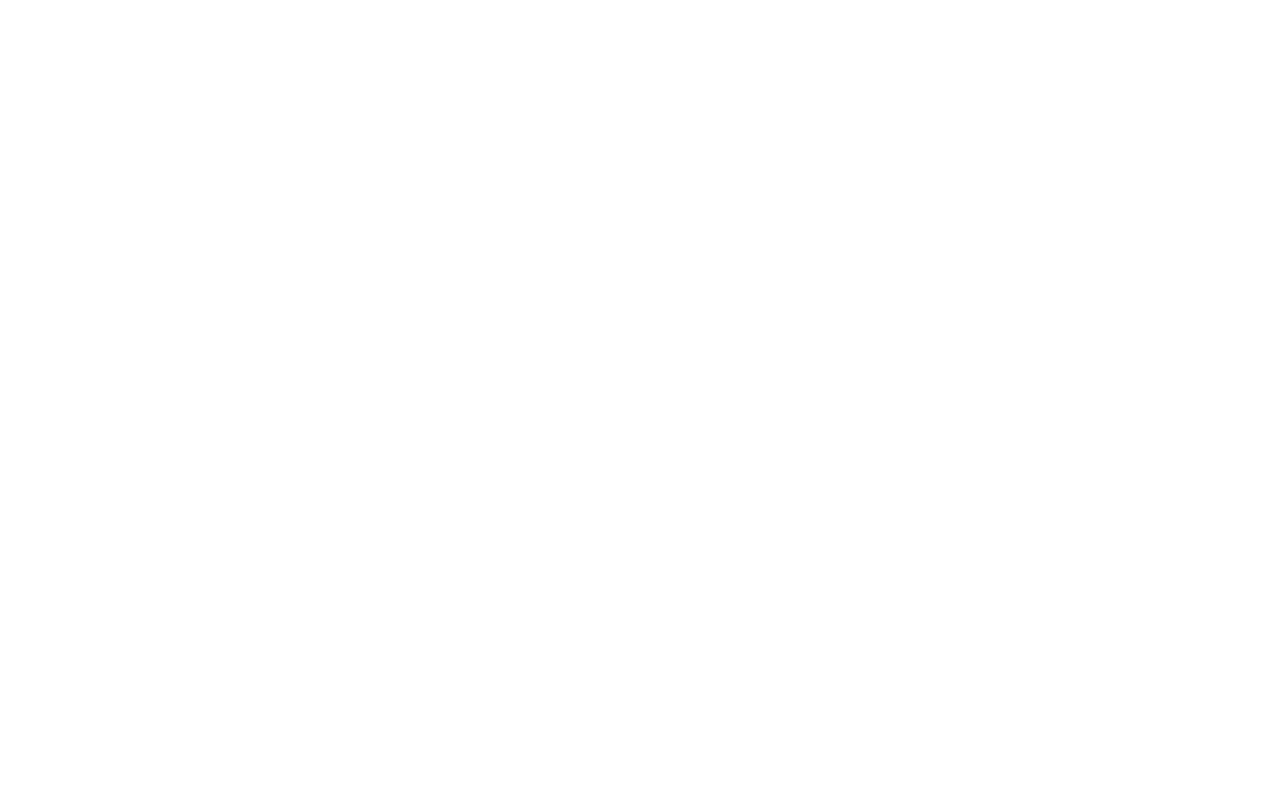
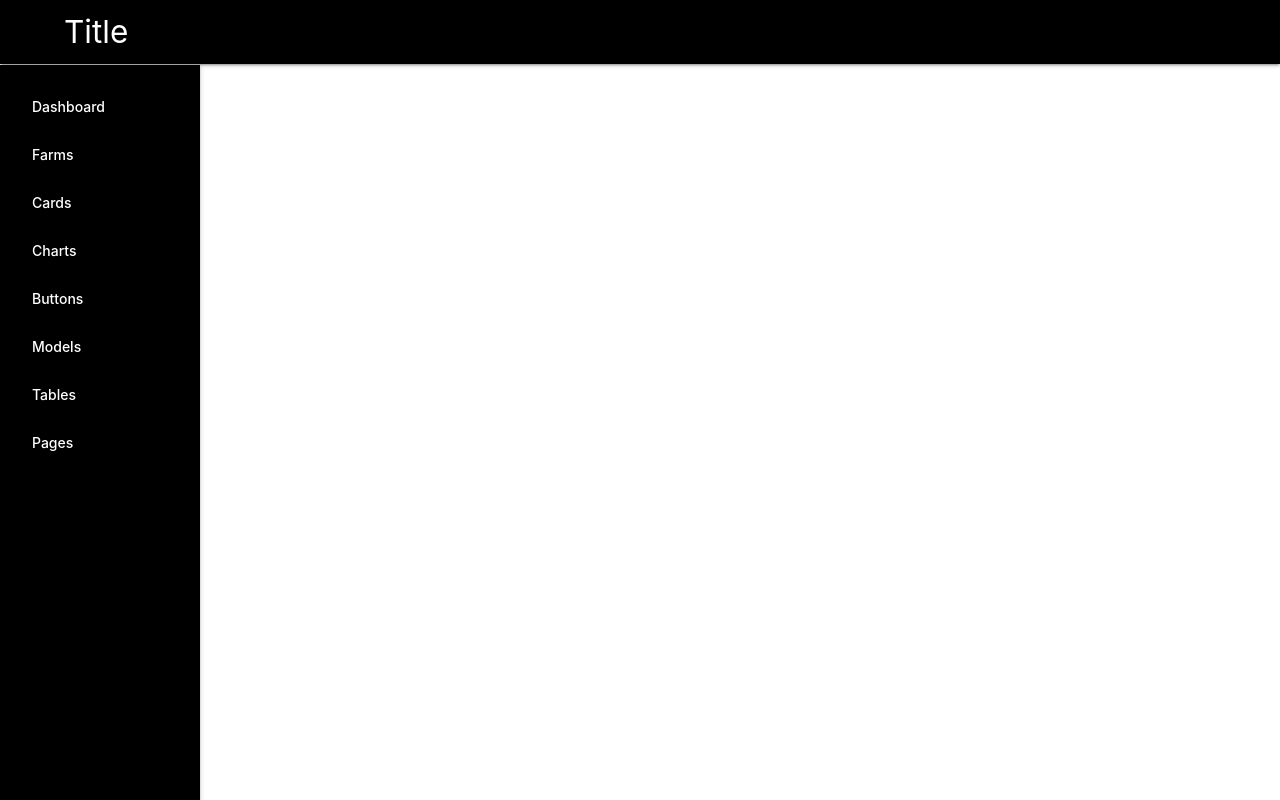
Before and after one commit to praveen-riseslabs/angular-application, an Angular app in the folder fontend/ClientApp/: page /homepage in a window 1280 px wide. Before the commit this address led to /. Built offline with nearby package versions, Linux system fonts and the light colour scheme.

Commit message:
dashboard with login code added

```diff
--- a/fontend/ClientApp/src/app/app-routing.module.ts
+++ b/fontend/ClientApp/src/app/app-routing.module.ts
@@ -4,6 +4,7 @@
 import { RegistrationComponent } from './components/registration/registration.component';
 import { ForgotpasswordComponent } from './components/forgotpassword/forgotpassword/forgotpassword.component';
 import { ResetpasswordComponent } from './components/resetpassword/resetpassword/resetpassword.component';
+import { HomepageComponent } from './components/homepage/homepage/homepage.component';
 
 const routes: Routes = [{
   path:"login", component:LoginComponent},
@@ -15,6 +16,9 @@
   },
   {
     path:"resetpassword", component:ResetpasswordComponent
+  },
+  {
+    path:"homepage", component:HomepageComponent
   }
 ];
 
--- a/fontend/ClientApp/src/app/app.module.ts
+++ b/fontend/ClientApp/src/app/app.module.ts
@@ -9,6 +9,7 @@
 import { LoginComponent } from './components/login/login/login.component';
 import { ForgotpasswordComponent } from './components/forgotpassword/forgotpassword/forgotpassword.component';
 import { ResetpasswordComponent } from './components/resetpassword/resetpassword/resetpassword.component';
+import { HomepageComponent } from './components/homepage/homepage/homepage.component';
 
 @NgModule({
   declarations: [
@@ -16,7 +17,8 @@
     RegistrationComponent,
     LoginComponent,
     ForgotpasswordComponent,
-    ResetpasswordComponent
+    ResetpasswordComponent,
+    HomepageComponent
   ],
   imports: [
     BrowserModule,
--- /dev/null
+++ b/fontend/ClientApp/src/app/components/homepage/homepage/homepage.component.css
@@ -0,0 +1,185 @@
+.dropdown-content {
+    top: 65px !important;
+  }
+  .sidenav {
+    padding-top: 18px;
+    min-height: 10px;
+    overflow-y: auto;
+    background-color: black;
+  }
+  .sidenav li a{
+    color: white;
+  }
+  .logo {
+    position: absolute;
+    bottom: 70px;
+    left: 50%;
+    transform: translateX(-50%)
+  }
+  .posts {
+    padding: 0 0 5px 0!important;
+  }
+  .event-card {
+    margin: 20px !important;
+  }
+  .row {
+    padding-top: 30px
+  }
+  .search-field {
+    width: 50% !important;
+  }
+  .event-title {
+    margin: 1rem 0 .912rem 1rem !important;
+  }
+  .input-field input[type=search]+.search-icon {
+    left: unset !important;
+    right: 1rem !important;
+    cursor: pointer;
+  }
+  nav .input-field .search-icon, .input-field > .search-icon {
+    right: 0 !important;
+  }
+  .input-field input[type=search] ~ .close-icon {
+    right: unset !important;
+    left: 1rem !important;
+  }
+  /* .calendar-btn {
+    display: block;
+    position: fixed;
+    top: 76%;
+    right: 10%;
+  }
+  .event-today-btn {
+    display: block;
+    position: fixed;
+    top: 86%;
+    right: 10%;
+  } */
+  .event-today > .card-title {
+    padding: 10px;
+  }
+  .modal-trigger {
+    display: block !important;
+  }
+  @media only screen and (min-width: 993px) {
+    /* header {
+      padding-left: 300px;
+    } */
+    .sidenav {
+      top: 65px !important;
+    }
+    .logo {
+      bottom: 130px;
+    }
+    .container {
+      width: 90%;
+    }
+    main {
+      padding-left: 300px;
+    }
+    main .container {
+      width: 100%;
+      max-width:1500px;
+    }
+    .search-field {
+      width: 70% !important;
+    }
+    /* .calendar-btn, .event-today-btn {
+      display: none !important;
+    } */
+    .modal-trigger {
+      display: none !important;
+    }
+    .calendar {
+      display: block !important;
+      position: fixed;
+      margin-right: 18px;
+      box-shadow: 0 2px 2px 0 rgba(0,0,0,0.14), 0 3px 1px -2px rgba(0,0,0,0.12), 0 1px 5px 0 rgba(0,0,0,0.2);
+    }
+    .event-today {
+      display: block;
+      position: fixed;
+      top: 480px;
+      max-width: 475px;
+      margin-right: 18px
+    }
+  }
+
+/* CALENDAR */
+
+ul {list-style-type: none;}
+
+.month {
+  padding: 55px 25px;
+  width: 100%;
+  background: #E53935;
+  text-align: center;
+}
+
+.month ul {
+  margin: 0;
+  padding: 0;
+}
+
+.month ul li {
+  color: white;
+  font-size: 20px;
+  text-transform: uppercase;
+  letter-spacing: 3px;
+}
+
+.month .prev {
+  float: left;
+  padding-top: 10px;
+}
+
+.month .next {
+  float: right;
+  padding-top: 10px;
+}
+
+.weekdays {
+  margin: 0;
+  padding: 10px 0;
+}
+
+.weekdays li {
+  display: inline-block;
+  width: 12.6%;
+  text-align: center;
+}
+
+.days {
+  padding: 10px 0;
+  margin: 0;
+}
+
+.days li {
+  list-style-type: none;
+  display: inline-block;
+  width: 12.6%;
+  text-align: center;
+  margin-bottom: 5px;
+  font-size:12px;
+  color: #777;
+}
+
+.days li .active {
+  padding: 5px;
+  background: #E53935;
+  color: white !important;
+}
+
+/* Add media queries for smaller screens */
+@media screen and (max-width:720px) {
+  .weekdays li, .days li {width: 13.1%;}
+}
+
+@media screen and (max-width: 420px) {
+  .weekdays li, .days li {width: 12.5%;}
+  .days li .active {padding: 2px;}
+}
+
+@media screen and (max-width: 290px) {
+  .weekdays li, .days li {width: 12.2%;}
+}
--- /dev/null
+++ b/fontend/ClientApp/src/app/components/homepage/homepage/homepage.component.html
@@ -0,0 +1,69 @@
+
+<!-- NAVBAR -->
+  <header>
+    <!-- TOPNAV -->
+    <ul id="dropdown1" class="dropdown-content">
+      <li><a href="#!">Logout</a></li>
+    </ul>
+    <div class="navbar-fixed">
+      <nav class="black darken-1">
+        <div class="container">
+          <div class="nav-wrapper">
+            <a href="#!" class="brand-logo">Title</a>
+
+            <a href="#" data-target="nav-mobile" class="sidenav-trigger"><i class="material-icons">menu</i></a>
+            <ul class="right">
+              <!-- <li><a class="waves-effect waves-light">Login<i class="material-icons right">account_box</i></a></li>
+              <li><a class="dropdown-trigger" href="#!" data-target="dropdown1">Hello User<i class="material-icons right">arrow_drop_down</i></a></li> -->
+            </ul>
+          </div>
+        </div>
+      </nav>
+    </div>
+    <!-- END_TOPNAV -->
+
+    <!-- SIDEBAR -->
+    <ul id="nav-mobile" class="sidenav sidenav-fixed" style="width: 200px;">
+      <li class="bold">
+        <a href="#" >Dashboard</a>
+      </li>
+      <li class="bold">
+        <a href="#" class="waves-effect waves-light">Farms</a>
+      </li>
+      <li class="bold">
+        <a href="#" class="waves-effect waves-light">Cards</a>
+      </li>
+      <li class="bold">
+        <a href="#" class="waves-effect waves-light">Charts</a>
+      </li>
+      <li class="bold">
+        <a href="#" class="waves-effect waves-light">Buttons</a>
+      </li>
+      <li class="bold">
+        <a href="#" class="waves-effect waves-light">Models</a>
+      </li>
+      <li class="bold">
+        <a href="#" class="waves-effect waves-light">Tables</a>
+      </li>
+      <li class="bold">
+        <a href="#" class="waves-effect waves-light">Pages</a>
+      </li>
+    </ul>
+    <!-- END_SIDEBAR -->
+  </header>
+  <!-- END_NAVBAR -->
+
+  <!-- MAIN -->
+  <main>
+    <div class="container">
+      <div class="row">
+        <!-- DASHBOARD -->
+
+        <!-- END_DASHBOARD -->
+
+
+
+      </div>
+    </div>
+  </main>
+  <!-- END_MAIN -->
--- /dev/null
+++ b/fontend/ClientApp/src/app/components/homepage/homepage/homepage.component.ts
@@ -0,0 +1,15 @@
+import { Component, OnInit } from '@angular/core';
+
+@Component({
+  selector: 'app-homepage',
+  templateUrl: './homepage.component.html',
+  styleUrls: ['./homepage.component.css']
+})
+export class HomepageComponent implements OnInit {
+
+  constructor() { }
+
+  ngOnInit() {
+  }
+
+}
--- a/fontend/ClientApp/src/app/components/login/login/login.component.ts
+++ b/fontend/ClientApp/src/app/components/login/login/login.component.ts
@@ -1,4 +1,5 @@
 import { Component, OnInit } from '@angular/core';
+import { Router } from '@angular/router';
 import { Userdata } from 'src/app/models/Userdata';
 import { LoginService } from 'src/app/services/loginuser/login.service';
 import { UserdataserviceService } from 'src/app/services/registeruser/userdataservice.service';
@@ -12,8 +13,9 @@
 
   userdata: Userdata =  new Userdata();
   userlist :Userdata[] = [];
-  message: string="login sucessfull"
-  constructor(private userdataservice : UserdataserviceService, private loginservice : LoginService ) { }
+
+  constructor(private userdataservice : UserdataserviceService, private loginservice : LoginService,
+              private router : Router) { }
 
   ngOnInit() {
     this.userdataservice.getUserData('http://127.0.0.1:5000/getuser').subscribe((response) => {
@@ -39,18 +41,20 @@
   // }
 
   login() {
-    debugger
+
     this.loginservice.login(this.userdata.Email, this.userdata.Password).subscribe(
       (response: any) => {
 
-        this.message = response.message;
-        alert(this.message)
+        if(response.message == "Login successful"){
+          alert("login sucessfully")
+          this.router.navigate(['/homepage']);
+        }
+        else{
+          alert("wrog credentials")
+        }
+        // Handle successful login, e.g., navigate to another page or set a user session.
+      }
 
-        // Handle successful login, e.g., navigate to another page or set a user session.
-      },
-      (error) => {
-        this.message = 'Invalid credentials'; // Handle login failure
-      }
     );
   }
 }
```
Also changed, not shown: 1 other file (tests, documents, lock files or other folders).
